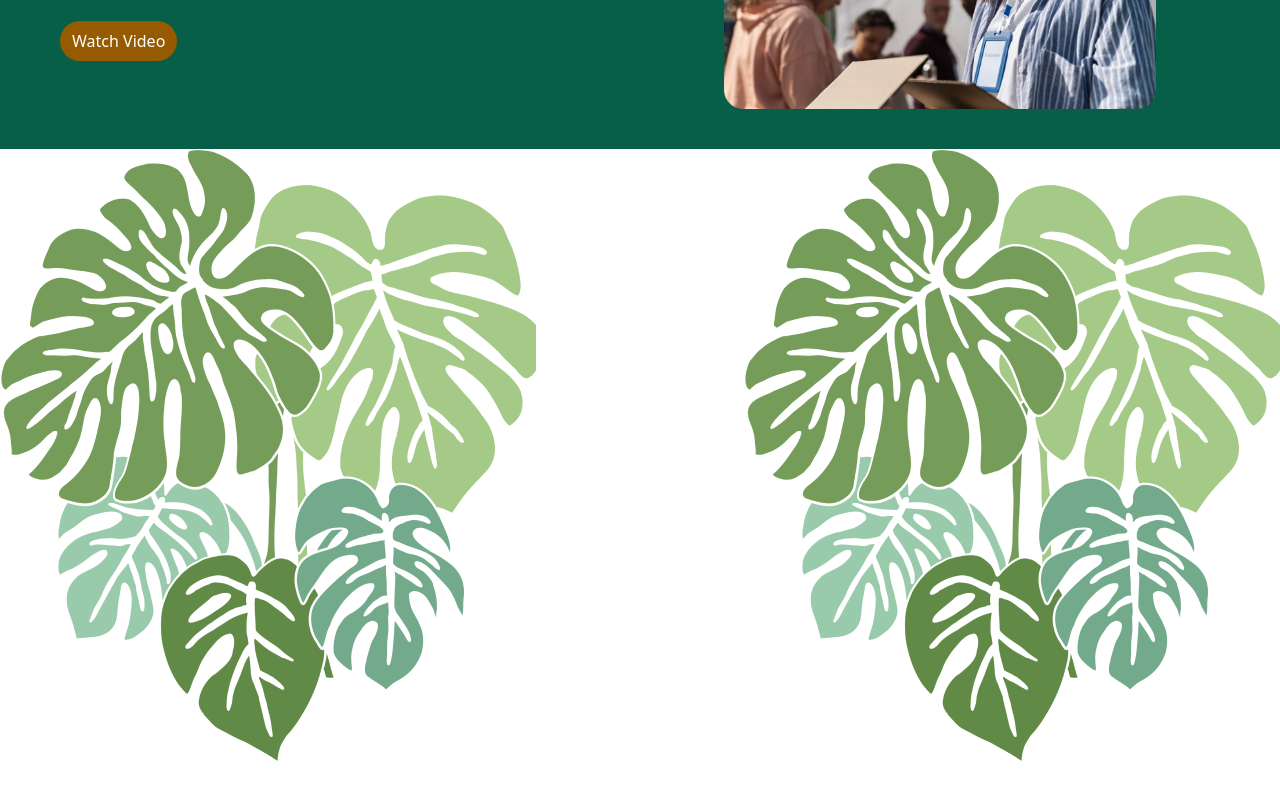
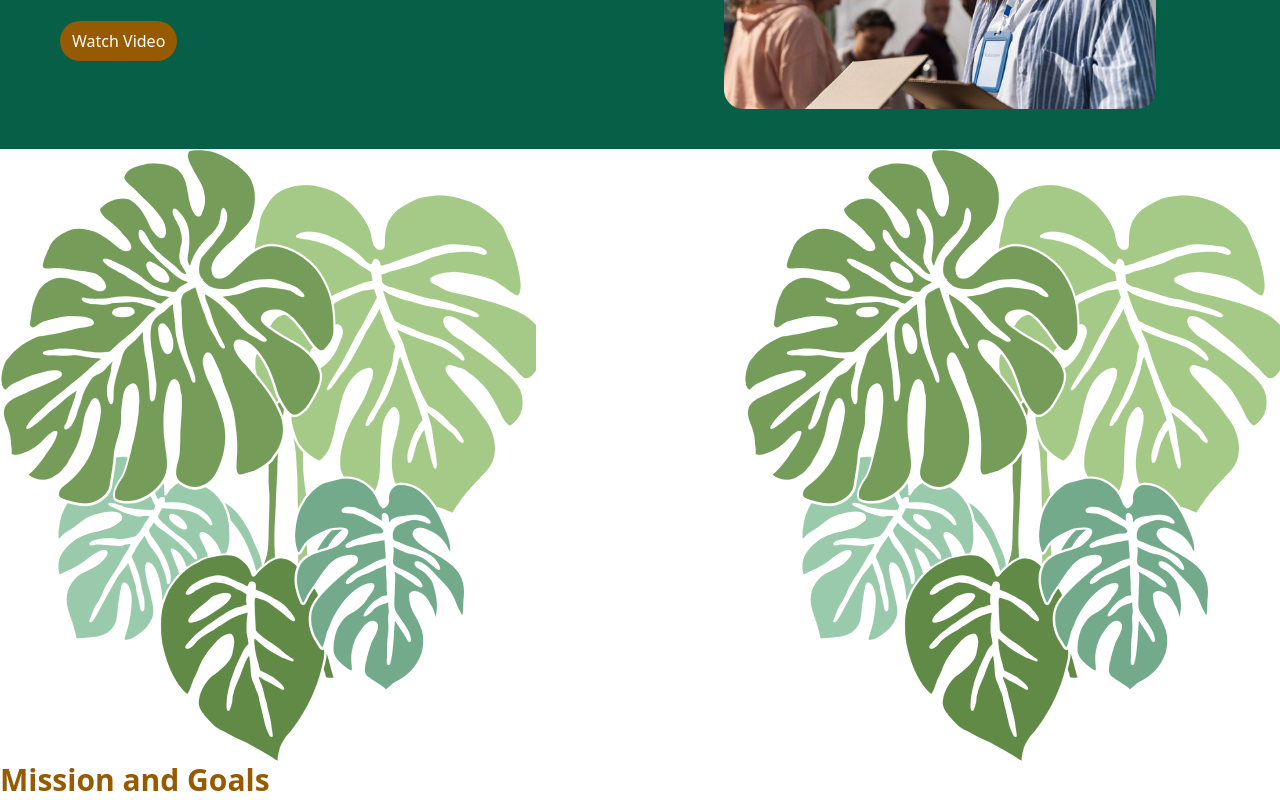
Before and after one commit to H-Asmaa/HelperBirdy, a React (Vite) app in the folder frontend/: page / in a window 1280 px wide. Shown: the part 300-1100 px from the top of the page. Before the commit the page ends 1062 px from the top, so only its background shows below. Built offline with nearby package versions, Linux system fonts and the light colour scheme.

Commit message:
working on the cards

```diff
--- a/frontend/src/components/Card.jsx
+++ b/frontend/src/components/Card.jsx
@@ -2,13 +2,18 @@ import leave  from "../assets/leaves.png"
 
 const Card = () => {
   return (
-		<main className='flex justify-between items-center'>
+		<main>
+			<div className='flex justify-between items-center'>
 				<div>
 					<img src={leave} alt='leave' />
 				</div>
 				<div>
 					<img src={leave} alt='leave' />
 				</div>
+      </div>
+      <div>
+        <h2 className="mission">Mission and Goals</h2>
+      </div>
 		</main>
 	);
 }
--- a/frontend/src/index.css
+++ b/frontend/src/index.css
@@ -30,3 +30,8 @@
   @apply rounded-full text-white px-3 py-2;
 }
 /* ...........................cards................. */
+.mission{
+    color: #965A00;
+    @apply text-3xl font-bold
+
+}
--- a/frontend/src/pages/Home.jsx
+++ b/frontend/src/pages/Home.jsx
@@ -27,7 +27,6 @@ const Home = () => {
 					<section className=' flex items-center justify-center'>
 						<img src={volunteer} alt='volunteers' className='h-72' />
 					</section>
-
 				</div>
 			</main>
 			<Card />
```
Lines whose indentation alone changed are shown as unchanged.
